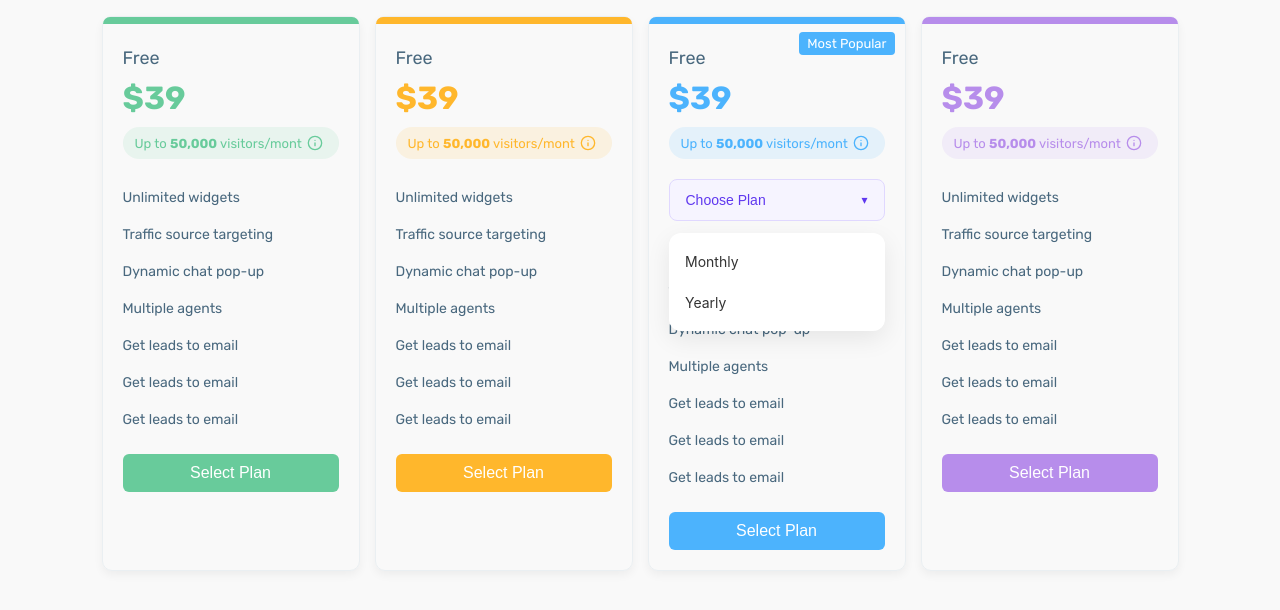
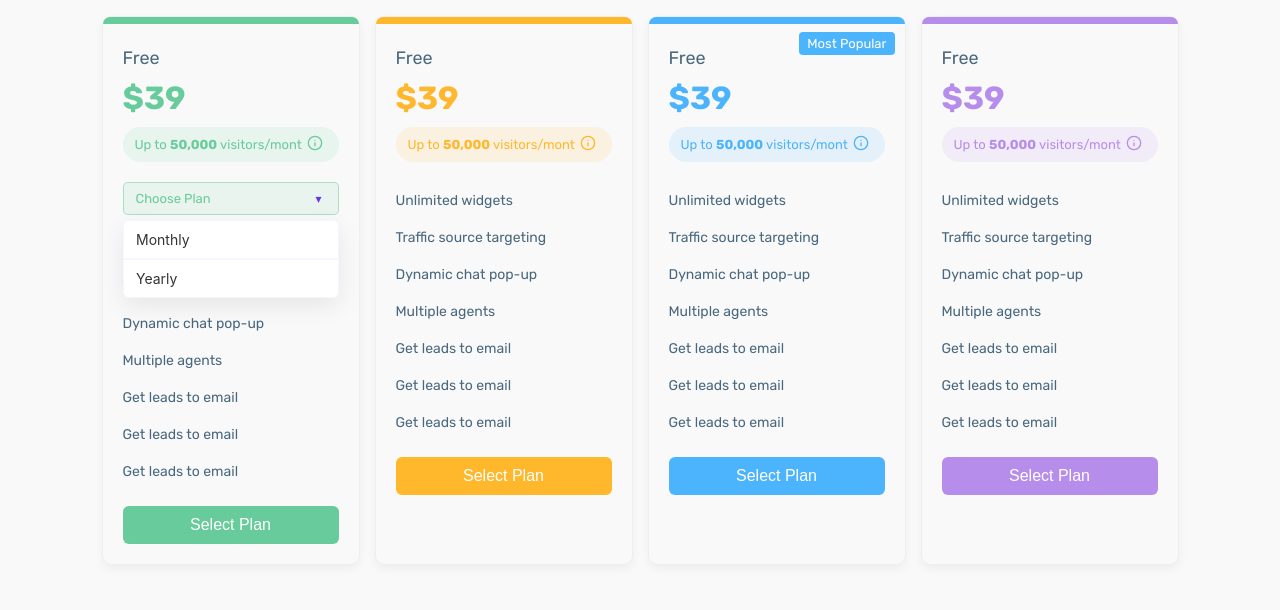
Before and after one commit to muntasirudoy/arraytics-task, a React (Vite) app in the folder pricing-plan/: page / in a window 1280 px wide. Both pictures are taken after a click on the button "Choose Plan". Shown: the top 610 px of the page. Built offline with nearby package versions, Linux system fonts and the light colour scheme.

Commit message:
feat(Tooltip): add Tooltip component

```diff
--- a/pricing-plan/src/components/ui/Badge/Badge.jsx
+++ b/pricing-plan/src/components/ui/Badge/Badge.jsx
@@ -1,4 +1,5 @@
 import InfoIcon from "../../icons/InfoIcon";
+import Tooltip from "../Tooltip/Tooltip";
 import { StyledBadge } from "./Badge.style";
 
 const Badge = ({
@@ -18,7 +19,22 @@ const Badge = ({
       $color={color}
       $padding={padding}
     >
-      {children} {icon && <InfoIcon />}
+      {children}{" "}
+      {icon && (
+        <>
+          <Tooltip position="top">
+            <Tooltip.Trigger>
+              <span style={{ textDecoration: "underline", cursor: "help" }}>
+                <InfoIcon />
+              </span>
+            </Tooltip.Trigger>
+            <Tooltip.Content>
+              Trigger the widget on exit intent, after a certain time period, or
+              when user scrolls to a specific part of the website.
+            </Tooltip.Content>
+          </Tooltip>
+        </>
+      )}
     </StyledBadge>
   );
 };
--- /dev/null
+++ b/pricing-plan/src/components/ui/Badge/index.js
@@ -0,0 +1 @@
+export { default } from "./Badge";
--- a/pricing-plan/src/components/ui/Card/Card.jsx
+++ b/pricing-plan/src/components/ui/Card/Card.jsx
@@ -1,5 +1,6 @@
 import cardThemes from "../../../utils/card-theme";
-import Badge from "../Badge/Badge";
+import Badge from "../Badge";
+
 import {
   CardContainer,
   CardHeader,
--- /dev/null
+++ b/pricing-plan/src/components/ui/Card/index.js
@@ -0,0 +1 @@
+export { default } from "./Card";
--- a/pricing-plan/src/components/ui/Dropdown/Dropdown.jsx
+++ b/pricing-plan/src/components/ui/Dropdown/Dropdown.jsx
@@ -5,6 +5,7 @@ import {
   DropdownMenu,
   DropdownTrigger,
 } from "./Dropdown.styles";
+import cardThemes from "../../../utils/card-theme";
 
 const DropdownContext = createContext();
 
@@ -16,19 +17,37 @@ const useDropdownContext = () => {
   return context;
 };
 
-const Dropdown = ({ children }) => {
+const Dropdown = ({
+  children,
+  variant = "",
+  value: controlledValue,
+  onChange,
+}) => {
   const [isOpen, setIsOpen] = useState(false);
-  const [selectedItem, setSelectedItem] = useState(null);
+
+  const [uncontrolledValue, setUncontrolledValue] = useState(null);
 
   const toggle = () => setIsOpen((prev) => !prev);
+  const isControlled = controlledValue !== undefined;
+  const selectedItem = isControlled ? controlledValue : uncontrolledValue;
+
   const selectItem = (value) => {
-    setSelectedItem(value);
+    if (!isControlled) {
+      setUncontrolledValue(value);
+    }
+    onChange?.(value);
     setIsOpen(false);
   };
 
   return (
     <DropdownContext.Provider
-      value={{ isOpen, toggle, selectedItem, selectItem }}
+      value={{
+        isOpen,
+        toggle,
+        selectedItem,
+        selectItem,
+        variant,
+      }}
     >
       <DropdownContainer>{children}</DropdownContainer>
     </DropdownContext.Provider>
@@ -36,9 +55,15 @@ const Dropdown = ({ children }) => {
 };
 
 const Trigger = ({ children }) => {
-  const { toggle, selectedItem } = useDropdownContext();
+  const { toggle, selectedItem, variant } = useDropdownContext();
+  const theme = cardThemes[variant] || cardThemes.blue;
   return (
-    <DropdownTrigger onClick={toggle}>
+    <DropdownTrigger
+      $borderColor={theme.primary}
+      $bgColor={theme.primary}
+      $color={theme.primary}
+      onClick={toggle}
+    >
       {selectedItem || children}
     </DropdownTrigger>
   );
@@ -57,9 +82,18 @@ const Menu = ({ children }) => {
 };
 
 const Item = ({ value, children }) => {
-  const { selectItem } = useDropdownContext();
+  const { selectItem, variant, selectedItem } = useDropdownContext();
+  const isSelected = selectedItem === value;
+  const theme = cardThemes[variant] || cardThemes.blue;
   return (
-    <DropdownItem onClick={() => selectItem(value)}>{children}</DropdownItem>
+    <DropdownItem
+      $hoverBgColor={theme.primary}
+      $color={theme.primary}
+      isSelected={isSelected}
+      onClick={() => selectItem(value)}
+    >
+      {children}
+    </DropdownItem>
   );
 };
 
--- a/pricing-plan/src/components/ui/Dropdown/Dropdown.styles.js
+++ b/pricing-plan/src/components/ui/Dropdown/Dropdown.styles.js
@@ -9,19 +9,49 @@ export const DropdownContainer = styled.div`
 
 export const DropdownTrigger = styled.button`
   width: 100%;
-  padding: 12px 16px;
-  font-size: 14px;
-  border-radius: 8px;
-  background-color: #f6f4ff;
-  border: 1px solid #e0d8ff;
-  color: #5f37ef;
+  padding: 8px 12px;
+  font-size: 13px;
+  border-radius: 5px;
+  text-transform: capitalize;
+  background-color: ${({ $bgColor, $opacity = 0.1 }) =>
+    $bgColor
+      ? `${$bgColor}${
+          typeof $opacity === "number"
+            ? Math.round($opacity * 255)
+                .toString(16)
+                .padStart(2, "0")
+            : ""
+        }`
+      : "transparent"};
+  border: 1px solid
+    ${({ $borderColor, $opacity = 0.5 }) =>
+      $borderColor
+        ? `${$borderColor}${
+            typeof $opacity === "number"
+              ? Math.round($opacity * 255)
+                  .toString(16)
+                  .padStart(2, "0")
+              : ""
+          }`
+        : "transparent"};
+  color: ${({ $color }) => $color};
   text-align: left;
   cursor: pointer;
   position: relative;
   transition: box-shadow 0.2s ease;
-
+  font-family: var(--font-family-base);
   &:hover {
-    box-shadow: 0 0 0 2px #ddd6fe;
+    box-shadow: 0 0 0 1px
+      ${({ $color, $opacity = 0.3 }) =>
+        $color
+          ? `${$color}${
+              typeof $opacity === "number"
+                ? Math.round($opacity * 255)
+                    .toString(16)
+                    .padStart(2, "0")
+                : ""
+            }`
+          : "transparent"};
   }
 
   &::after {
@@ -66,11 +96,11 @@ export const DropdownMenu = styled.ul`
   top: 110%;
   width: 100%;
   background: white;
-  border-radius: 12px;
+  border-radius: 8px;
   box-shadow: 0 8px 24px rgba(0, 0, 0, 0.08);
   list-style: none;
-  padding: 8px 0;
-  margin: 8px 0 0 0;
+  padding: 0;
+  margin: 2px 0 0 0;
   z-index: 10;
   animation: ${({ isOpen }) => (isOpen ? bounceIn : bounceOut)} 0.25s ease
     forwards;
@@ -78,22 +108,33 @@ export const DropdownMenu = styled.ul`
 `;
 
 export const DropdownItem = styled.li`
-  padding: 12px 16px;
+  padding: 10px 12px;
   font-size: 14px;
   cursor: pointer;
+  font-weight: 400;
+
   color: #333;
   transition: background 0.2s ease, color 0.2s ease;
-
+  border: 1px solid #f6f4ff;
   &:hover {
-    background-color: #f6f4ff;
-    color: #5f37ef;
+    background-color: ${({ $hoverBgColor, $opacity = 0.1 }) =>
+      $hoverBgColor
+        ? `${$hoverBgColor}${
+            typeof $opacity === "number"
+              ? Math.round($opacity * 255)
+                  .toString(16)
+                  .padStart(2, "0")
+              : ""
+          }`
+        : "transparent"};
+    color: ${({ $color }) => $color || "#5f37ef"};
   }
 
   ${({ isSelected }) =>
     isSelected &&
     `
     background-color: #f6f4ff;
-    color: #5f37ef;
+    color: ${({ $color }) => $color || "#5f37ef"};
     font-weight: 500;
   `}
 `;
--- /dev/null
+++ b/pricing-plan/src/components/ui/Dropdown/index.js
@@ -0,0 +1 @@
+export { default } from "./Dropdown";
--- /dev/null
+++ b/pricing-plan/src/components/ui/Tooltip/Tooltip.jsx
@@ -0,0 +1,53 @@
+// Tooltip/index.js
+import { useState, cloneElement, Children } from "react";
+import { TooltipWrapper, TooltipBox } from "./Tooltip.styles";
+
+const Tooltip = ({ children, position = "top" }) => {
+  const [visible, setVisible] = useState(false);
+
+  let trigger = null;
+  let content = null;
+
+  Children.forEach(children, (child) => {
+    if (child.type.displayName === "TooltipTrigger") {
+      trigger = cloneElement(child, {
+        onShow: () => setVisible(true),
+        onHide: () => setVisible(false),
+      });
+    }
+    if (child.type.displayName === "TooltipContent") {
+      content = cloneElement(child, {
+        visible,
+        position,
+      });
+    }
+  });
+
+  return (
+    <TooltipWrapper>
+      {trigger}
+      {content}
+    </TooltipWrapper>
+  );
+};
+
+const TooltipTrigger = ({ children, onShow, onHide }) => {
+  return (
+    <div onMouseEnter={onShow} onMouseLeave={onHide}>
+      {children}
+    </div>
+  );
+};
+TooltipTrigger.displayName = "TooltipTrigger";
+
+const TooltipContent = ({ children, visible, position }) => {
+  return visible ? (
+    <TooltipBox data-position={position}>{children}</TooltipBox>
+  ) : null;
+};
+TooltipContent.displayName = "TooltipContent";
+
+Tooltip.Trigger = TooltipTrigger;
+Tooltip.Content = TooltipContent;
+
+export default Tooltip;
--- /dev/null
+++ b/pricing-plan/src/components/ui/Tooltip/Tooltip.styles.js
@@ -0,0 +1,103 @@
+import styled, { css } from "styled-components";
+
+export const TooltipWrapper = styled.div`
+  position: relative;
+  display: inline-block;
+`;
+
+export const TooltipBox = styled.div`
+  position: absolute;
+  z-index: 10;
+  width: 240px;
+  background: white;
+  color: var(--tooltip-text-color);
+  font-size: 14px;
+  line-height: 1.5;
+  padding: 12px;
+  border-radius: 8px;
+  box-shadow: 0 6px 16px rgba(0, 0, 0, 0.1);
+  transition: opacity 0.5s ease;
+  white-space: normal;
+  font-family: var(--font-family-base);
+
+  ${({ "data-position": pos }) => {
+    switch (pos) {
+      case "bottom":
+        return css`
+          top: 100%;
+          left: 50%;
+          transform: translateX(-50%);
+          margin-top: 8px;
+        `;
+      case "left":
+        return css`
+          right: 100%;
+          top: 50%;
+          transform: translateY(-50%);
+          margin-right: 8px;
+        `;
+      case "right":
+        return css`
+          left: 100%;
+          top: 50%;
+          transform: translateY(-50%);
+          margin-left: 8px;
+        `;
+      default:
+        return css`
+          bottom: 100%;
+          left: 50%;
+          transform: translateX(-50%);
+          margin-bottom: 8px;
+        `;
+    }
+  }}
+
+  &::after {
+    content: "";
+    position: absolute;
+    border-width: 6px;
+    border-style: solid;
+  }
+
+  ${({ "data-position": pos }) => {
+    switch (pos) {
+      case "bottom":
+        return css`
+          &::after {
+            top: -12px;
+            left: 50%;
+            transform: translateX(-50%);
+            border-color: transparent transparent white transparent;
+          }
+        `;
+      case "left":
+        return css`
+          &::after {
+            top: 50%;
+            right: -12px;
+            transform: translateY(-50%);
+            border-color: transparent transparent transparent white;
+          }
+        `;
+      case "right":
+        return css`
+          &::after {
+            top: 50%;
+            left: -12px;
+            transform: translateY(-50%);
+            border-color: transparent white transparent transparent;
+          }
+        `;
+      default:
+        return css`
+          &::after {
+            bottom: -12px;
+            left: 50%;
+            transform: translateX(-50%);
+            border-color: white transparent transparent transparent;
+          }
+        `;
+    }
+  }}
+`;
--- /dev/null
+++ b/pricing-plan/src/components/ui/Tooltip/index.js
@@ -0,0 +1 @@
+export { default } from "./Tooltip";
--- a/pricing-plan/src/modules/pricing/pricing.jsx
+++ b/pricing-plan/src/modules/pricing/pricing.jsx
@@ -1,8 +1,10 @@
+import { useState } from "react";
 import Card from "../../components/ui/Card/Card";
 import Dropdown from "../../components/ui/Dropdown/Dropdown";
 import { Grid } from "./Pricing.styles";
 
 const Pricing = () => {
+  const [selectedPlan, setSelectedPlan] = useState(null);
   return (
     <>
       <Grid>
@@ -14,6 +16,17 @@ const Pricing = () => {
             variant="green"
             icon
           />
+          <Dropdown
+            value={selectedPlan}
+            onChange={(val) => setSelectedPlan(val)}
+            variant="green"
+          >
+            <Dropdown.Trigger>Choose Plan</Dropdown.Trigger>
+            <Dropdown.Menu>
+              <Dropdown.Item value="monthly">Monthly</Dropdown.Item>
+              <Dropdown.Item value="yearly">Yearly</Dropdown.Item>
+            </Dropdown.Menu>
+          </Dropdown>
           <Card.Features>
             <Card.Feature>Unlimited widgets</Card.Feature>
             <Card.Feature>Traffic source targeting</Card.Feature>
@@ -57,13 +70,7 @@ const Pricing = () => {
             variant="blue"
             icon
           />
-          <Dropdown>
-            <Dropdown.Trigger>Choose Plan</Dropdown.Trigger>
-            <Dropdown.Menu>
-              <Dropdown.Item value="monthly">Monthly</Dropdown.Item>
-              <Dropdown.Item value="yearly">Yearly</Dropdown.Item>
-            </Dropdown.Menu>
-          </Dropdown>
+
           <Card.Features>
             <Card.Feature>Unlimited widgets</Card.Feature>
             <Card.Feature>Traffic source targeting</Card.Feature>
--- a/pricing-plan/src/styles/GlobalStyle.js
+++ b/pricing-plan/src/styles/GlobalStyle.js
@@ -4,7 +4,8 @@ const GlobalStyle = createGlobalStyle`
   :root {
     --font-family-base: 'Rubik', sans-serif;
     --primary-color: #49687E;
-    --price-suffix: #83a1b7
+    --price-suffix: #83a1b7;
+    --tooltip-text-color: #49687E
   }
 
   body {
```
